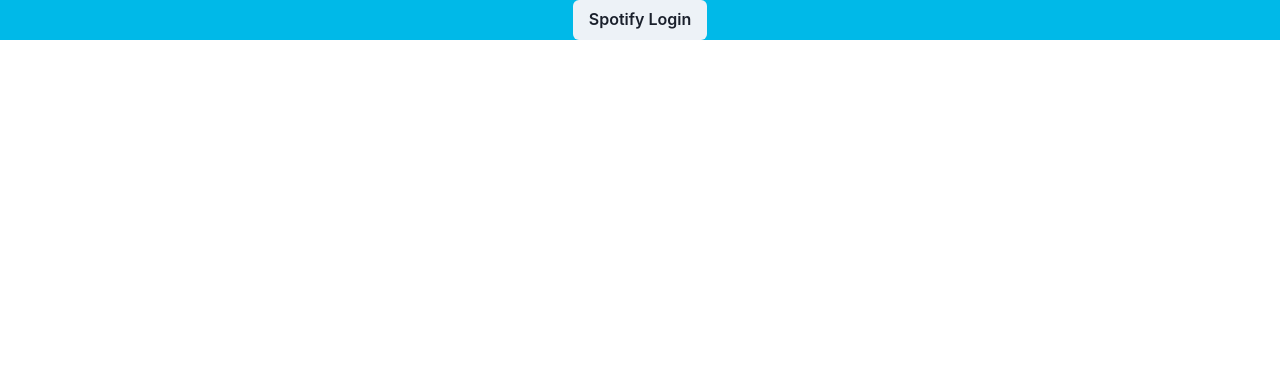
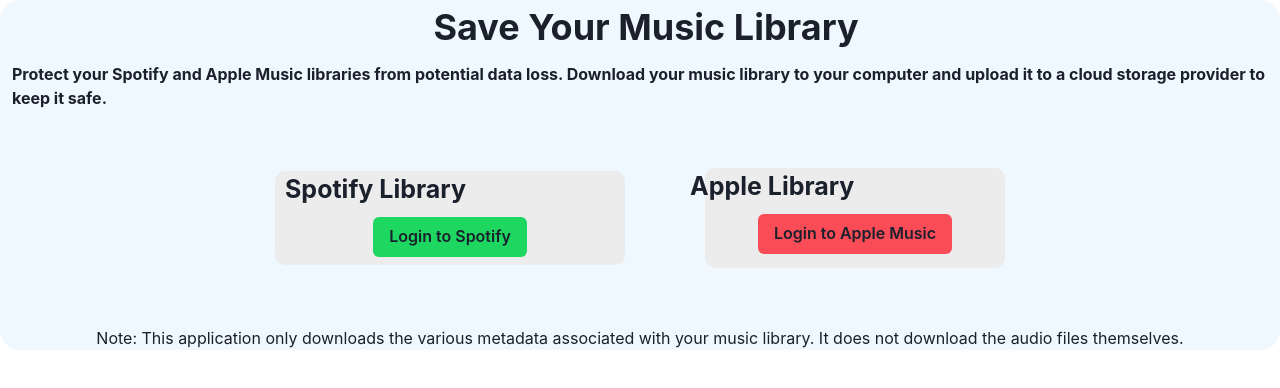
Before and after one commit to Ian-P-McCabe/Spotify-Library, a Next.js app: page / in a window 1280 px wide. Shown: the top 388 px of the page. Built offline with nearby package versions, Linux system fonts and the light colour scheme.

Commit message:
Made the Spotify tile look pretty and simple login action.

```diff
--- /dev/null
+++ b/src/app/_components/AppleTile.tsx
@@ -0,0 +1,18 @@
+import { Center, VStack, Image, Text, Box, HStack, Button, Spacer } from "@chakra-ui/react";
+
+import styles from './MusicAppTile.module.css'
+
+export default function AppleTile({ profileProps }: any) {
+
+    return (
+        <Box backgroundColor="#ECECEC" width={300} height={100} borderRadius={10}>
+            <VStack paddingInline={0} align={"center"}>
+
+                <div className={styles.MusicAppTitle}>
+                    <Text>Apple Library</Text>
+                </div>
+                <Button backgroundColor={"#F94C57"}>Login to Apple Music</Button>
+            </VStack>
+        </Box>
+    )
+}
--- /dev/null
+++ b/src/app/_components/MusicAppTile.module.css
@@ -0,0 +1,17 @@
+.MusicAppTitle {
+    display: flex;
+    align-items: row;
+    width: 350px;
+    font-size: 25px;
+    font-weight: bold;
+    padding-left: 10px
+}
+
+.box {
+    width: 300px;
+    display: flex;
+}
+
+.push {
+    margin-left:auto;
+}
--- /dev/null
+++ b/src/app/_components/SpotifyTile.tsx
@@ -0,0 +1,58 @@
+import { Center, VStack, Image, Text, Box, HStack, Button, Spacer } from "@chakra-ui/react";
+
+import styles from './MusicAppTile.module.css'
+
+import { useState } from "react";
+
+export default function SpotifyTile({ profileProps }: any) {
+
+    const [loggedIn, setloggedIn] = useState(false)
+
+    if (!loggedIn) {
+        return (
+            <Box backgroundColor="#ECECEC" borderRadius={10} paddingBottom={2}>
+                <VStack paddingInline={0} align={"center"}>
+
+                    <div className={styles.MusicAppTitle}>
+                        <Text>Spotify Library</Text>
+                    </div>
+                    <Button backgroundColor={"#1ED760"} onClick={() => handleLogin()}>Login to Spotify</Button>
+                </VStack>
+            </Box>
+        )
+    } else {
+        return (
+            <Box backgroundColor="#ECECEC" borderRadius={10} paddingBottom={2}>
+                <VStack paddingInline={0} align={"center"}>
+
+                    <div className={styles.MusicAppTitle}>
+                        <Text>Spotify Library</Text>
+                    </div>
+                    <VStack>
+
+                        <div className={styles.box}>
+                            <Text> Playlists  </Text>
+                            <div className={styles.push}>
+                                <Button backgroundColor={"#1ED760"} size={'sm'}> Download </Button>
+                            </div>
+                        </div>
+
+                        <div className={styles.box}>
+                            <Text> Saved Songs  </Text>
+                            <div className={styles.push}>
+                                <Button backgroundColor={"#1ED760"} size={'sm'}> Download </Button>
+                            </div>
+                        </div>
+
+                    </VStack>
+                </VStack>
+            </Box>
+        )
+    }
+
+    async function handleLogin() {
+        console.log("Loggin in")
+        setloggedIn(true)
+    }
+
+}
--- a/src/app/layout.tsx
+++ b/src/app/layout.tsx
@@ -1,5 +1,5 @@
 // app/layout.tsx
-import { Box } from '@chakra-ui/react'
+import { Box, Text, VStack } from '@chakra-ui/react'
 import { Providers } from './providers'
 
 export default function RootLayout({
@@ -10,8 +10,19 @@ export default function RootLayout({
   return (
     <html lang='en'>
       <body>
-        <Box bg='#00B9E8'>
-          <Providers>{children}</Providers>
+        <Box bg='#F0F8FF' borderRadius={20}>
+          <VStack>
+
+            <Text fontSize={36} as='b' paddingLeft={12}>Save Your Music Library</Text>
+            <Text paddingLeft={12} paddingRight={12} as='b'>Protect your Spotify and Apple Music libraries from potential data loss.
+              Download your music library to your computer and upload it to a cloud storage
+              provider to keep it safe. </Text>
+            <Providers>{children}</Providers>
+
+            <Text paddingLeft={12} paddingRight={12}>Note: This application only downloads the various metadata associated with your music library.
+              It does not download the audio files themselves.</Text>
+
+          </VStack>
         </Box>
       </body>
     </html>
--- a/src/app/page.tsx
+++ b/src/app/page.tsx
@@ -1,10 +1,12 @@
 // app/page.tsx
 'use client'
 import { Link } from '@chakra-ui/next-js'
-import { Button, VStack } from '@chakra-ui/react';
+import { Button, HStack, VStack } from '@chakra-ui/react';
 import { use, useEffect, useState } from 'react'
 import SpotifyLogin from './_lib/SpotifyLogin';
 import Profile from './_components/Profile';
+import SpotifyTile from './_components/SpotifyTile';
+import AppleTile from './_components/AppleTile';
 
 
 export default function Page() {
@@ -45,6 +47,12 @@ export default function Page() {
 
   }, [code])
 
+  return (
+    <HStack paddingBlock={50} spacing={20}>
+      <SpotifyTile></SpotifyTile>
+      <AppleTile></AppleTile>
+    </HStack>
+  )
 
   if (code == "") {
     return (
```
